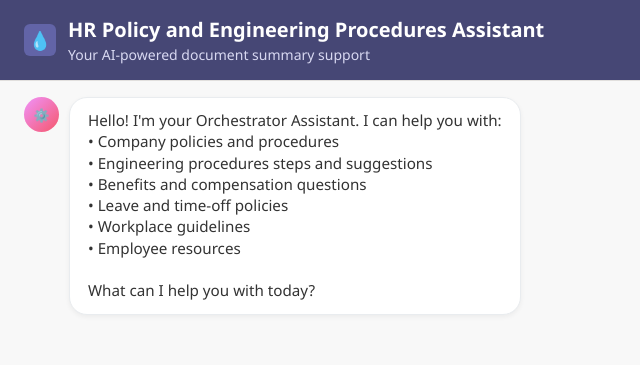
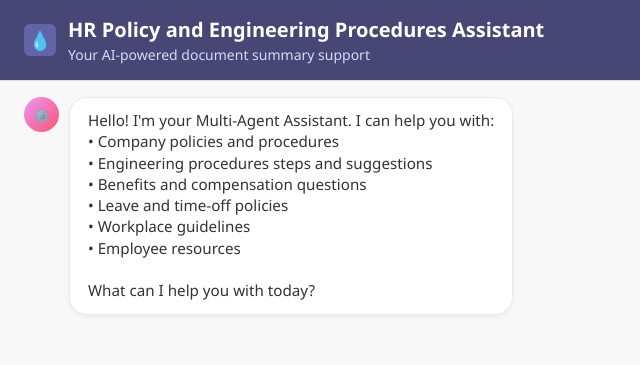
Before and after one commit to garciagitmauricio/Azure-AI-Agent-Teams, a website: page index.html in a window 1280 px wide. Shown: the top 365 px of the page, 0-640 px from the left. Drawn offline with Linux system fonts and the light colour scheme; no server answers.

Commit message:
Update index.html

```diff
--- a/index.html
+++ b/index.html
@@ -3,7 +3,7 @@
 <head>
     <meta charset="UTF-8">
     <meta name="viewport" content="width=device-width, initial-scale=1.0">
-    <title>Orchestrator Assistant</title>
+    <title>Multi-Agent Assistant</title>
     <style>
         * {
             margin: 0;
@@ -324,7 +324,7 @@
             <div class="message assistant">
                 <div class="message-avatar">⚙️</div>
                 <div class="message-content">
-                    Hello! I'm your Orchestrator Assistant. I can help you with:
+                    Hello! I'm your Multi-Agent Assistant. I can help you with:
                     <br>• Company policies and procedures
                     <br>• Engineering procedures steps and suggestions
                     <br>• Benefits and compensation questions
```
